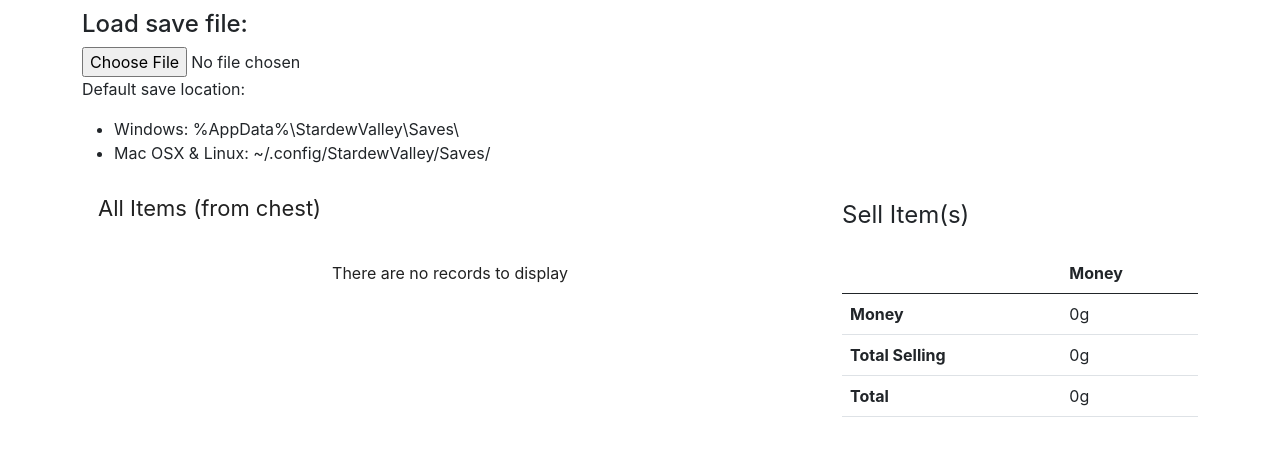
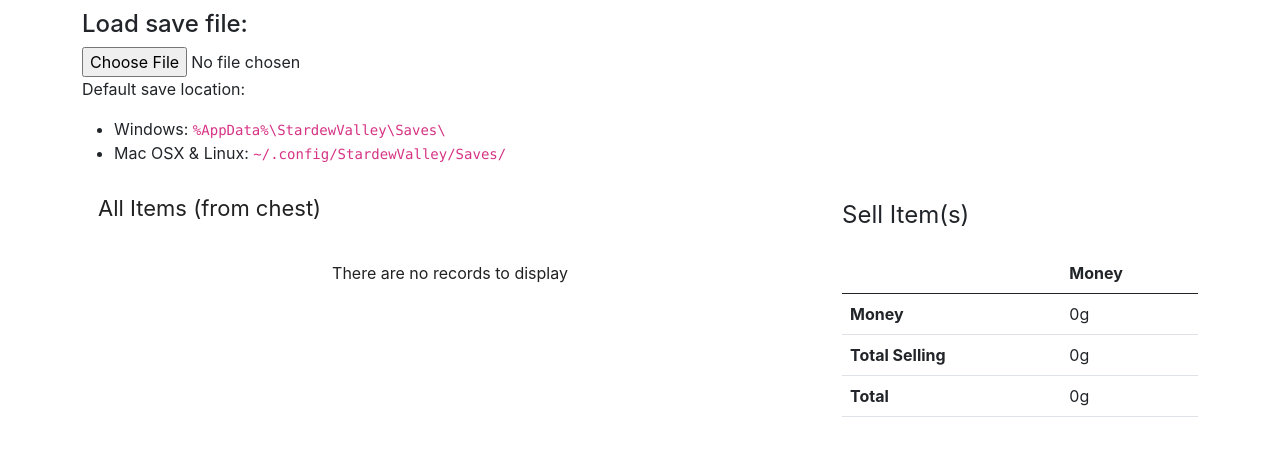
Before and after one commit to ahmadkarlam/stardew-valley-companion, a React (Create React App) app: page / in a window 1280 px wide. Shown: the top 456 px of the page. Built offline with nearby package versions, Linux system fonts and the light colour scheme.

Commit message:
style: use code tag on save file directory location

```diff
--- a/src/App.js
+++ b/src/App.js
@@ -80,8 +80,8 @@ function App() {
           }}/>
           <p>Default save location:</p>
           <ul>
-            <li>Windows: %AppData%\StardewValley\Saves\</li>
-            <li>Mac OSX & Linux: ~/.config/StardewValley/Saves/</li>
+            <li>Windows: <code>%AppData%\StardewValley\Saves\</code></li>
+            <li>Mac OSX & Linux: <code>~/.config/StardewValley/Saves/</code></li>
           </ul>
         </div>
         <div className="col-8">
```
